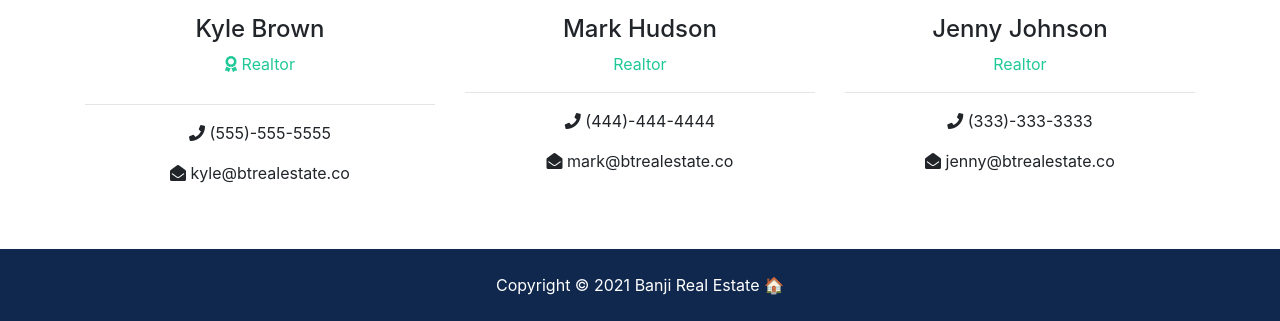
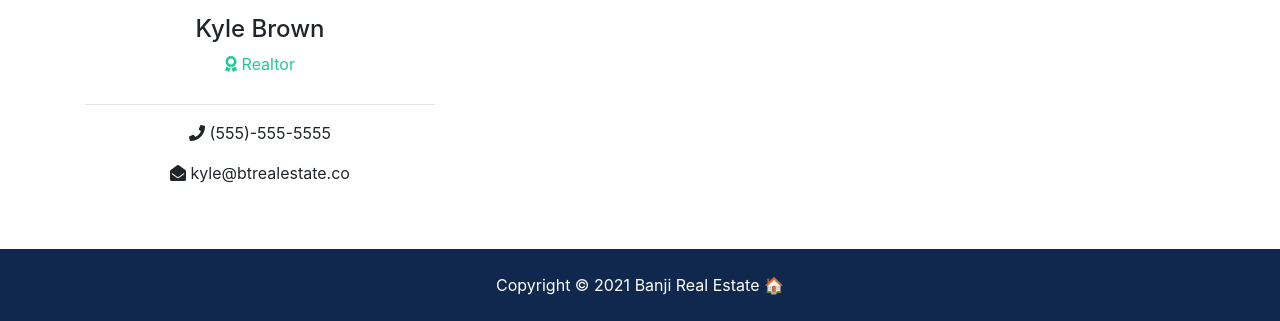
Before and after one commit to banji220/real_state_Django, a Django app: page /about in a window 1280 px wide. Shown: the part 1717-2038 px from the top of the page. Run offline with Django 3.2, Linux system fonts and the light colour scheme.

Commit message:
Passed in context dict in our views about function

```diff
--- a/pages/views.py
+++ b/pages/views.py
@@ -9,4 +9,8 @@ def home(request):
     return render(request, "pages/home.html", context)
 
 def about(request):
-    return render(request, "pages/about.html")
+    realtors = Realtor.objects.all().filter(is_mvp=True)
+    context = {
+        "realtors": realtors,
+    }
+    return render(request, "pages/about.html", context)
--- a/templates/pages/about.html
+++ b/templates/pages/about.html
@@ -100,32 +100,6 @@
         <p><i class="fas fa-phone"></i> (555)-555-5555</p>
         <p><i class="fas fa-envelope-open"></i> kyle@btrealestate.co</p>
       </div>
-
-      <div class="col-md-4">
-        <img
-          src="assets/img/realtors/mark.jpg"
-          alt=""
-          class="rounded-circle mb-3"
-        />
-        <h4>Mark Hudson</h4>
-        <p class="text-success">Realtor</p>
-        <hr />
-        <p><i class="fas fa-phone"></i> (444)-444-4444</p>
-        <p><i class="fas fa-envelope-open"></i> mark@btrealestate.co</p>
-      </div>
-
-      <div class="col-md-4">
-        <img
-          src="assets/img/realtors/jenny.jpg"
-          alt=""
-          class="rounded-circle mb-3"
-        />
-        <h4>Jenny Johnson</h4>
-        <p class="text-success">Realtor</p>
-        <hr />
-        <p><i class="fas fa-phone"></i> (333)-333-3333</p>
-        <p><i class="fas fa-envelope-open"></i> jenny@btrealestate.co</p>
-      </div>
     </div>
   </div>
 </section>
```
